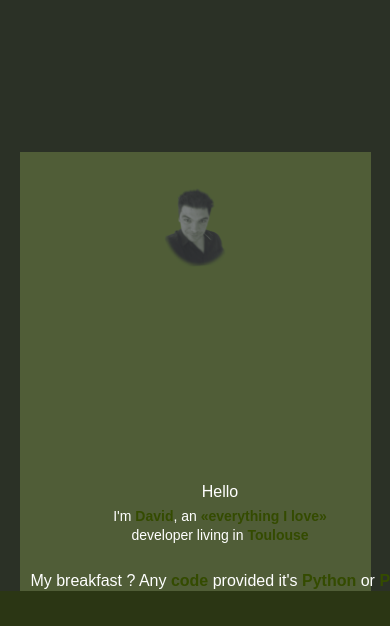
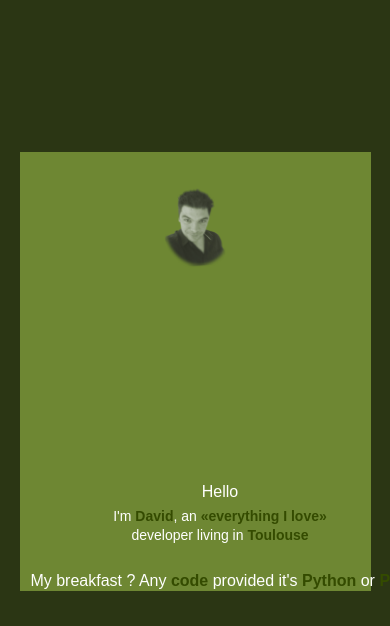
Before and after one commit to harmo/harmo.me, a plain HTML site: page index.html in a window 390 px wide. Shown: the top 626 px of the page. Drawn offline with Linux system fonts and the light colour scheme; a web font is replaced by a local one.

Commit message:
Remove useless property and add media queries

```diff
--- a/css/index.css
+++ b/css/index.css
@@ -106,16 +106,7 @@ body {
 	background-size:cover;
 	background-position:center top;
 }
-.block-bgi::before {
-	content:'';
-	position:absolute;
-	width:100%;
-	height:100%;
-	background-color:#2b2b3d;
-	opacity:0.45;
-	top:0;
-	left:0
-}
+
 @media screen and (max-width: 768px) {
 	.block-bgi {
 		background-size:contain;
@@ -374,6 +365,16 @@ body {
 .stack .block-stack > p:first-of-type {
 	margin-top: 130px;
 }
+@media screen and (max-width: 800px) {
+	.stack .block-stack > p:first-of-type {
+		margin-top: 25px;
+	}
+}
+@media screen and (max-width: 768px) {
+	.stack .block-stack > p:first-of-type {
+		margin-top: 50px;
+	}
+}
 @media screen and (max-width: 540px) {
 	.stack .block-stack p  {
 		margin-left: 0;
```
